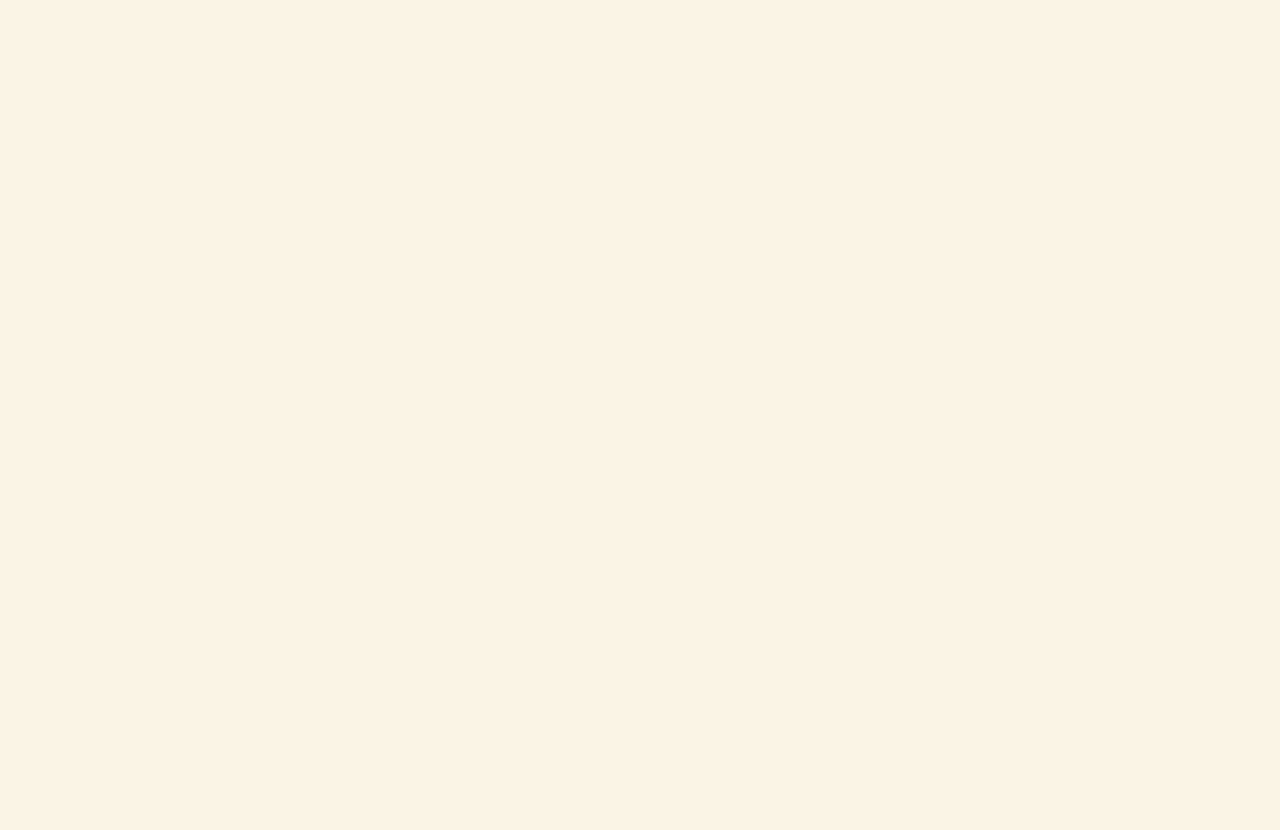
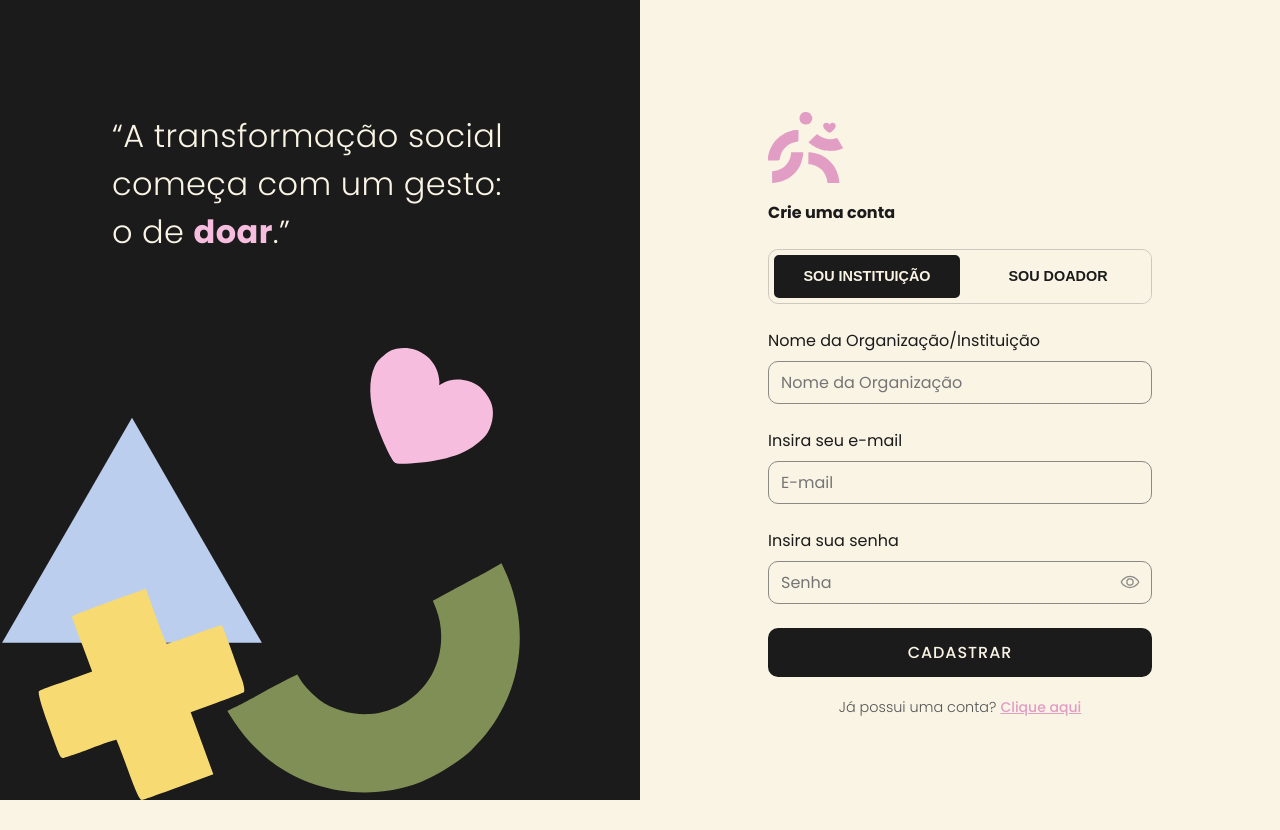
Before and after one commit to larascremin/donations-web-app, a React (Vite) app: page /auth/register in a window 1280 px wide. Before the commit the page ends 800 px from the top, so only its background shows below. Built offline with nearby package versions, Linux system fonts and the light colour scheme.

Commit message:
/auth/register

```diff
--- a/src/pages/Register/index.jsx
+++ b/src/pages/Register/index.jsx
@@ -1,8 +1,105 @@
-import React from "react";
+import React, { useState } from "react";
+import { useMediaQuery } from "react-responsive";
 import "./style.css";
+import StandardInput from "../../components/Standard Input";
+import PasswordInput from "../../components/Password Input";
+import LoginHeader from "../../components/Login Header";
+import DesktopLogin from "../../components/Desktop Login";
+import MobileLogin from "../../components/Mobile Login";
 
 function Register() {
-  return <div></div>;
+  const isMobile = useMediaQuery({ maxWidth: 768 });
+
+  const [accountType, setAccountType] = useState("institution");
+  const [email, setEmail] = useState("");
+  const [password, setPassword] = useState("");
+  const [name, setName] = useState("");
+  const [orgName, setOrgName] = useState("");
+
+  const handleRegister = (e) => {
+    e.preventDefault();
+    console.log("Attempting to register with details:", {
+      accountType,
+      name: accountType === "donor" ? name : undefined,
+      orgName: accountType === "institution" ? orgName : undefined,
+      email,
+      password,
+    });
+  };
+
+  const commonFormContent = (
+    <form className="flex-col register-form" onSubmit={handleRegister}>
+      <LoginHeader title="Crie uma conta" />
+      <div className="account-type-selector">
+        <button
+          type="button"
+          className={`account-type-button ${
+            accountType === "institution" ? "active" : ""
+          }`}
+          onClick={() => setAccountType("institution")}
+        >
+          SOU INSTITUIÇÃO
+        </button>
+        <button
+          type="button"
+          className={`account-type-button ${
+            accountType === "donor" ? "active" : ""
+          }`}
+          onClick={() => setAccountType("donor")}
+        >
+          SOU DOADOR
+        </button>
+      </div>
+      <div className="register-input-wrap">
+        {accountType === "institution" ? (
+          <StandardInput
+            label="Nome da Organização/Instituição"
+            value={orgName}
+            onChange={(e) => setOrgName(e.target.value)}
+            placeholder="Nome da Organização"
+          />
+        ) : (
+          <StandardInput
+            label="Seu nome completo"
+            value={name}
+            onChange={(e) => setName(e.target.value)}
+            placeholder="Nome Completo"
+          />
+        )}
+        <StandardInput
+          label="Insira seu e-mail"
+          type="email"
+          value={email}
+          onChange={(e) => setEmail(e.target.value)}
+          placeholder="E-mail"
+        />
+        <PasswordInput
+          label="Insira sua senha"
+          value={password}
+          onChange={(e) => setPassword(e.target.value)}
+          placeholder="Senha"
+        />
+      </div>
+      <div className="flex-col register-button-wrap">
+        <button type="submit" className="std-button">
+          CADASTRAR {}
+        </button>
+        <h6>
+          Já possui uma conta? <a href="/auth">Clique aqui</a> {}
+        </h6>
+      </div>
+    </form>
+  );
+
+  return (
+    <>
+      {isMobile ? (
+        <MobileLogin>{commonFormContent}</MobileLogin>
+      ) : (
+        <DesktopLogin>{commonFormContent}</DesktopLogin>
+      )}
+    </>
+  );
 }
 
 export default Register;
--- a/src/pages/Register/style.css
+++ b/src/pages/Register/style.css
@@ -0,0 +1,96 @@
+@import "../../styles/global.css";
+
+.register-form {
+  height: 100%;
+  flex: 1;
+  display: flex;
+  flex-direction: column;
+}
+
+/* (Tabs: SOU INSTITUIÇÃO / SOU DOADOR) */
+.account-type-selector {
+  display: flex;
+  margin: 1.5rem 0px;
+  background-color: transparent;
+  border-radius: 10px;
+  overflow: hidden;
+  border: 1px solid var(--base-03, #ccc);
+}
+
+.account-type-button {
+  flex: 1;
+  padding: 0.8rem 1rem;
+  border: none;
+  background-color: var(--base-01, #fff);
+  color: var(--base-05, #333);
+  cursor: pointer;
+  font-size: 0.875rem;
+  font-weight: 600;
+  text-align: center;
+  transition: background-color 0.2s ease-in-out, color 0.2s ease-in-out;
+  line-height: 1.2;
+}
+
+.account-type-button:first-child {
+  border-right: 1px solid var(--base-03, #ccc);
+}
+
+.account-type-button.active {
+  background-color: var(--base-05, #333);
+  color: var(--base-01, #fff);
+  border: 5px solid var(--base-01);
+  border-radius: 10px;
+}
+
+.account-type-button:not(.active):hover {
+  background-color: var(--base-02, #f0f0f0);
+  border: 3px solid transparent;
+}
+
+.register-input-wrap {
+  flex: 1;
+  justify-content: center;
+  display: flex;
+  flex-direction: column;
+  gap: 1.25rem;
+}
+
+.register-button-wrap {
+  display: flex;
+  flex-direction: column;
+  gap: 0.75rem;
+  margin-top: 1.5rem;
+}
+
+.register-button-wrap .std-button {
+  width: 100%;
+}
+
+.register-button-wrap h6 {
+  text-align: center;
+  font-size: 0.875rem;
+  color: var(--text-secondary, #555);
+  margin-top: 0.5rem;
+}
+
+.register-button-wrap h6 a:hover {
+  text-decoration: underline;
+}
+
+.login-dsk .register-form {
+  width: 100%;
+  max-width: 420px;
+  margin: 0 auto;
+}
+
+.login-dsk .register-input-wrap {
+  gap: 1.5rem;
+}
+
+.login-dsk .register-button-wrap h6 {
+  font-size: 0.9rem;
+}
+
+.login-dsk .account-type-button {
+  font-size: 0.9rem;
+}
```
